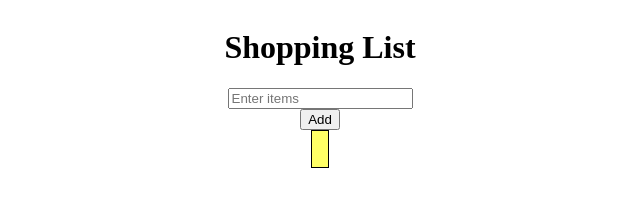
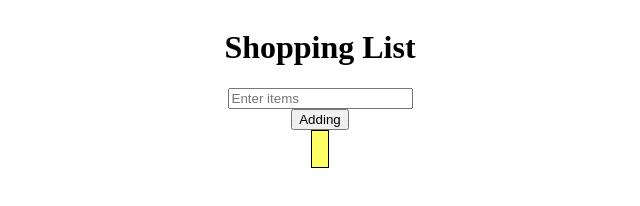
Before and after one commit to mykz1608/bacgkground-generator, a plain HTML site: page index.html in a window 1280 px wide. Shown: the full height of the page, 320-960 px from the left. Drawn offline with Linux system fonts and the light colour scheme.

Commit message:
changing Add to Adding

```diff
--- a/index.html
+++ b/index.html
@@ -7,7 +7,7 @@
 <h1>Shopping List</h1>
 <body>
 	<input id="userinput" type="text" placeholder="Enter items">
-	<button id="enter">Add</button>
+	<button id="enter">Adding</button>
 		<div class="container">
 			<h2><ul></ul></h2>
 		</div>
```
